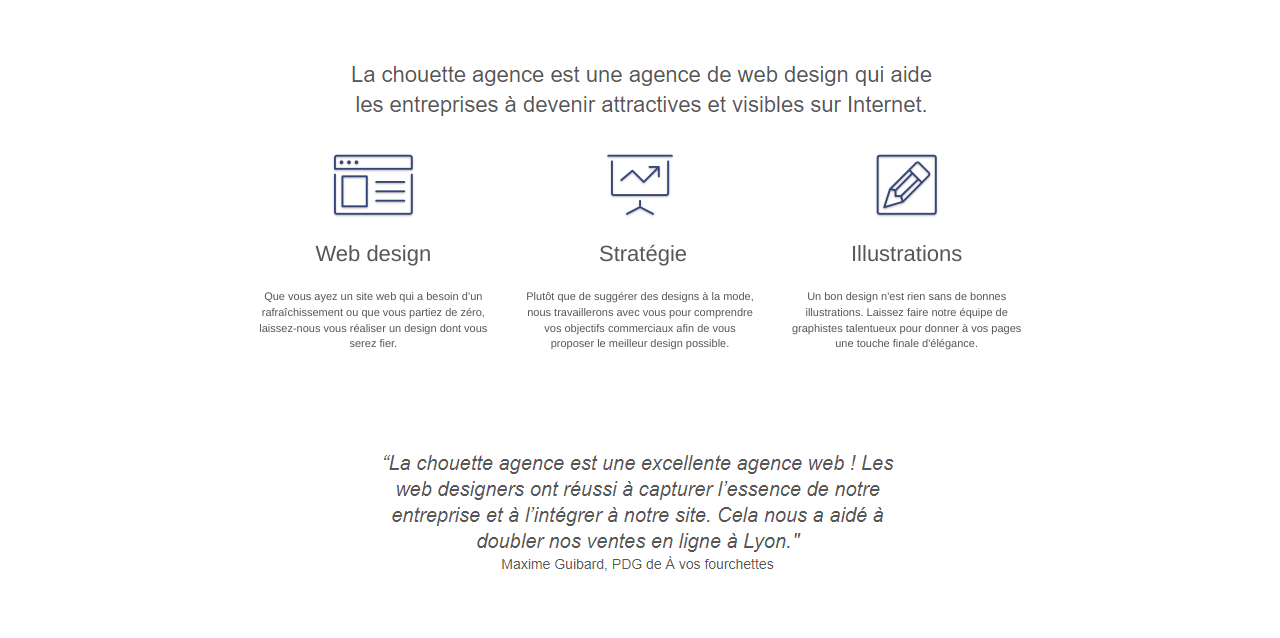
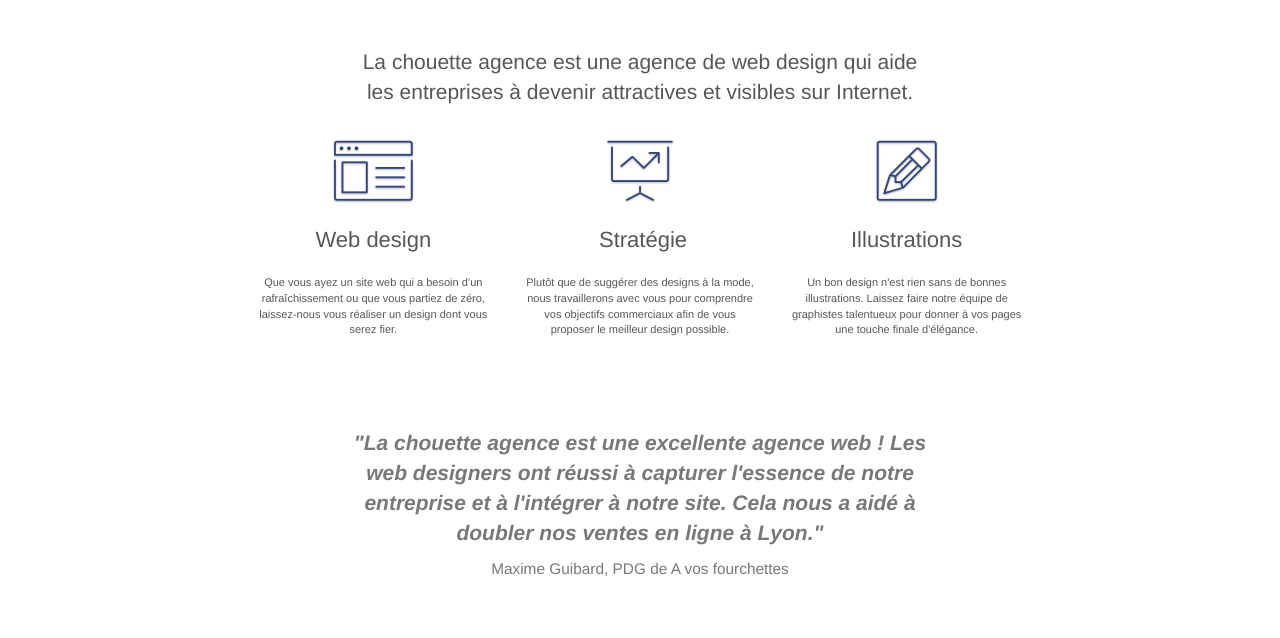
Before and after one commit to Hayce-Suprah/P4, a plain HTML site: page Starting website/index.html in a window 1280 px wide. Shown: the part 613-1251 px from the top of the page. Drawn offline with Linux system fonts and the light colour scheme.

Commit message:
Changement image texte

```diff
--- a/Starting website/index.html
+++ b/Starting website/index.html
@@ -82,7 +82,8 @@
 	<div class="container bloc-md">
 		<div class="row">
 			<div class="col-sm-12 text-center">
-				<img alt="Description de la chouette agence" src="img/title.png" />
+				<p class="description">La chouette agence est une agence de web design qui aide <br>
+				les entreprises à devenir attractives et visibles sur Internet.</p>
 			</div>
 		</div>
 		<div class="row voffset-lg med-width-whitespace">
@@ -122,8 +123,11 @@
 		</div>
 		<div class="row voffset-lg voffset">
 			<div class="col-xs-12 col-md-8 col-md-offset-2 text-center">
-				<img alt="Description des missions de l'agence web" src="img/citation.png" />
-
+				<p class="missions">"La chouette agence est une excellente agence web ! Les <br>
+				web designers ont réussi à capturer l'essence de notre <br>
+				entreprise et à l'intégrer à notre site. Cela nous a aidé à <br>
+				doubler nos ventes en ligne à Lyon."</p>
+				<p class="nom">Maxime Guibard, PDG de A vos fourchettes</p>
 			</div>
 		</div>
 	</div>
--- a/Starting website/style.css
+++ b/Starting website/style.css
@@ -5,6 +5,19 @@ body {
     overflow-x: hidden;
     -webkit-font-smoothing: antialiased;
     -moz-osx-font-smoothing: grayscale;
+}
+.description{
+    font-size: 1.5em;
+}
+.missions{
+    font-size: 1.5em;
+    font-weight: bold;
+    font-style: italic;
+    opacity: 0.8;
+}
+.nom{
+    font-size: 1.1em;
+    opacity: 0.8;
 }
 
 a,
```
